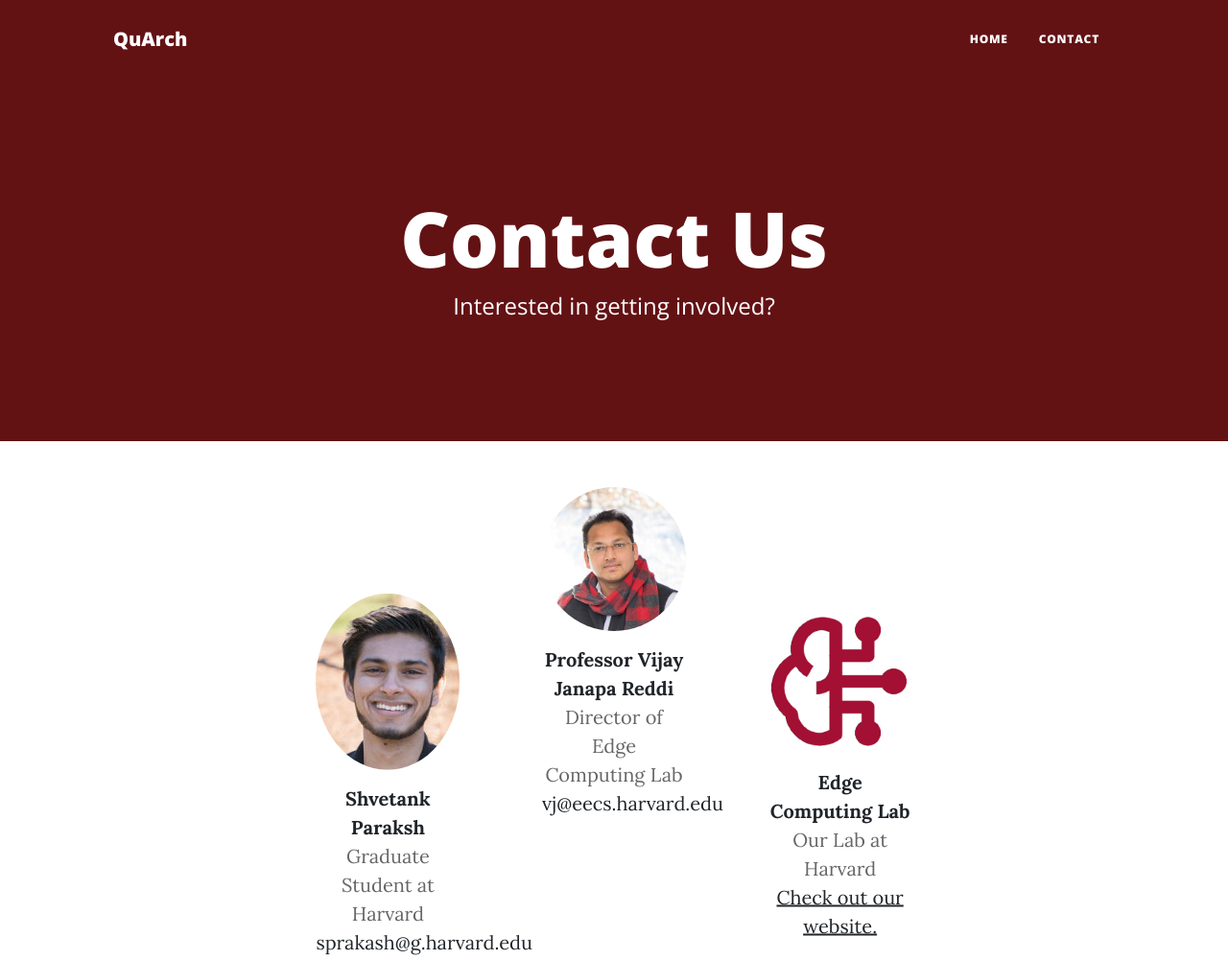
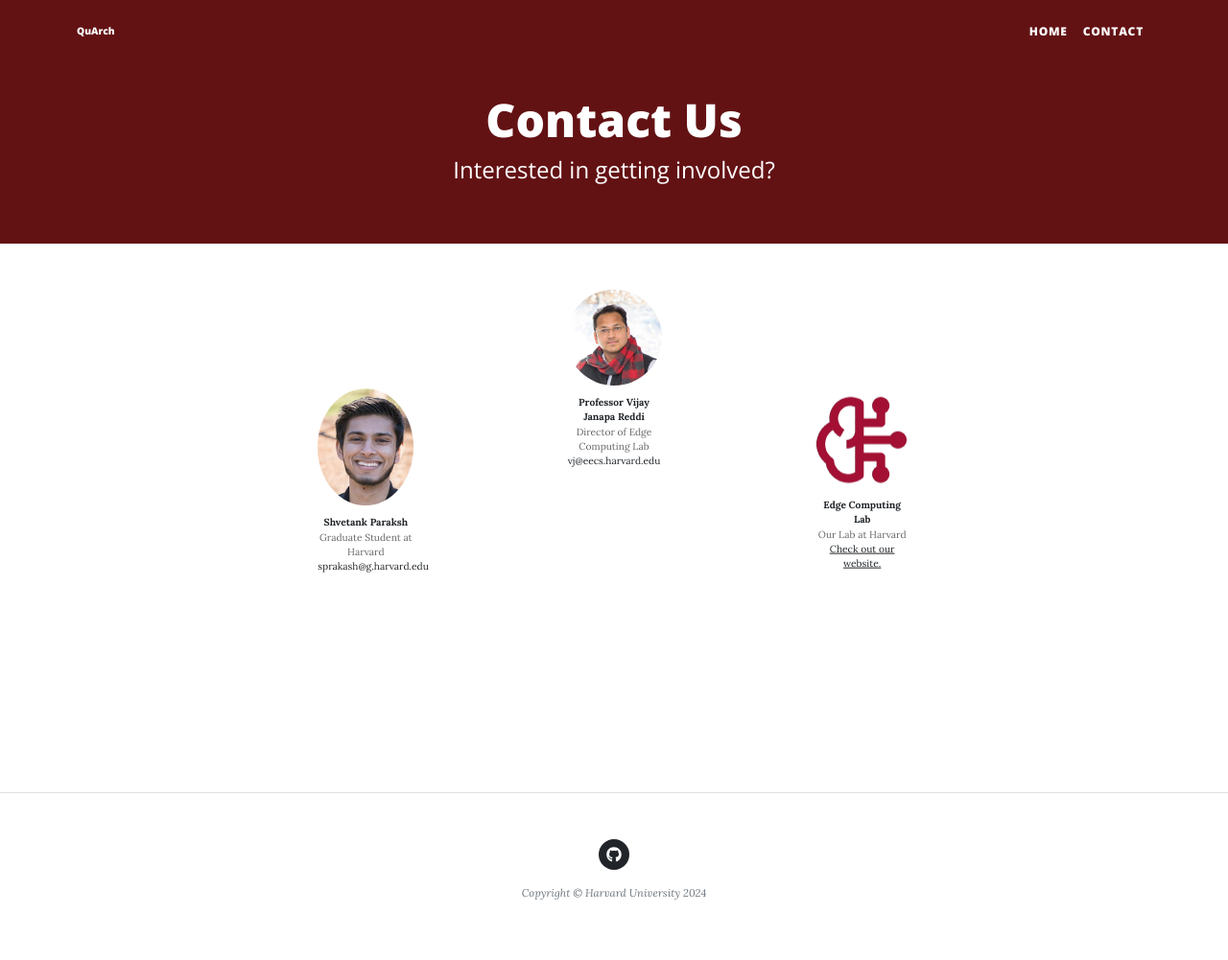
Before and after one commit to harvard-edge/QuArch, a website: page contact.html in a window 1280 px wide. Shown: the top 1001 px of the page at 96% size. Drawn offline with nearby package versions, Linux system fonts and the light colour scheme.

Commit message:
fixed zoom in problem on contact page

```diff
--- a/contact.html
+++ b/contact.html
@@ -16,37 +16,53 @@
     <!-- Core theme CSS (includes Bootstrap)-->
     <link href="css/styles.css" rel="stylesheet" />
     <style>
+        body {
+            font-size: 0.8em;
+            /* Reduce the overall font size */
+        }
+
         .masthead {
             background-color: #a70000;
             color: white;
-            padding: 30px 0;
+            padding: 15px 0;
+            /* Reduce padding */
         }
 
         .navbar {
             background-color: #a70000;
         }
 
-        .navbar.scrolled {
-            background-color: #a70000 !important;
+        .navbar-nav .nav-link {
+            color: #ffffff !important;
+            font-size: 0.8em;
+            /* Reduce font size */
+            padding: 10px 20px;
+            /* Reduce padding */
+        }
+
+        .navbar-brand {
+            color: #ffffff !important;
+            font-size: 0.8em;
+            /* Reduce font size */
         }
 
         @media (min-width: 992px) {
             header.masthead {
-                padding-top: 12.5rem;
-                padding-bottom: 8rem;
+                padding-top: 6rem;
+                padding-bottom: 4rem;
             }
             header.masthead .page-heading h1,
             header.masthead .page-heading .h1,
             header.masthead .site-heading h1,
             header.masthead .site-heading .h1 {
-                font-size: 5rem;
+                font-size: 3rem;
             }
             header.masthead .post-heading h1,
             header.masthead .post-heading .h1 {
-                font-size: 3.5rem;
+                font-size: 2.5rem;
             }
             header.masthead .post-heading .subheading {
-                font-size: 1.875rem;
+                font-size: 1.5rem;
             }
         }
 
@@ -55,14 +71,14 @@
             flex-direction: column;
             align-items: center;
             position: relative;
-            height: 600px;
-            /* Increased height for more vertical spread */
+            height: 500px;
+            /* Reduced height */
         }
 
         .team-member {
             position: absolute;
-            width: 150px;
-            /* Adjust width as needed */
+            width: 100px;
+            /* Reduce width */
             text-align: center;
         }
 
@@ -71,7 +87,8 @@
             width: 100%;
             height: auto;
             object-fit: cover;
-            margin-bottom: 15px;
+            margin-bottom: 10px;
+            /* Reduce margin */
         }
 
         .team-member:nth-child(1) {
@@ -81,15 +98,15 @@
         }
 
         .team-member:nth-child(2) {
-            top: 300px;
-            /* Increased vertical position */
+            top: 200px;
+            /* Reduce vertical position */
             left: 10%;
             transform: translate(-50%, -50%);
         }
 
         .team-member:nth-child(3) {
-            top: 300px;
-            /* Increased vertical position */
+            top: 200px;
+            /* Reduce vertical position */
             right: 10%;
             transform: translate(50%, -50%);
         }
@@ -98,6 +115,8 @@
             margin: 0;
             text-align: center;
             width: 100%;
+            font-size: 0.8em;
+            /* Reduce font size */
         }
 
         .team-member p.name {
@@ -107,30 +126,35 @@
         .team-member p.title {
             color: #666;
         }
+
+        .container {
+            max-width: 90%;
+            /* Reduce container width */
+        }
     </style>
 </head>
 
 <body>
     <!-- Navigation-->
     <nav class="navbar navbar-expand-lg navbar-light" id="mainNav">
-        <div class="container px-4 px-lg-5">
+        <div class="container px-2 px-lg-3">
             <a class="navbar-brand" href="index.html">QuArch</a>
             <button class="navbar-toggler" type="button" data-bs-toggle="collapse" data-bs-target="#navbarResponsive" aria-controls="navbarResponsive" aria-expanded="false" aria-label="Toggle navigation">
                 Menu
                 <i class="fas fa-bars"></i>
             </button>
             <div class="collapse navbar-collapse" id="navbarResponsive">
-                <ul class="navbar-nav ms-auto py-4 py-lg-0">
-                    <li class="nav-item"><a class="nav-link px-lg-3 py-3 py-lg-4" href="index.html">Home</a></li>
-                    <li class="nav-item"><a class="nav-link px-lg-3 py-3 py-lg-4" href="contact.html">Contact</a></li>
+                <ul class="navbar-nav ms-auto py-2 py-lg-0">
+                    <li class="nav-item"><a class="nav-link px-lg-2 py-2 py-lg-3" href="index.html">Home</a></li>
+                    <li class="nav-item"><a class="nav-link px-lg-2 py-2 py-lg-3" href="contact.html">Contact</a></li>
                 </ul>
             </div>
         </div>
     </nav>
     <!-- Page Header-->
     <header class="masthead" style="background-color: #a70000;">
-        <div class="container position-relative px-4 px-lg-5">
-            <div class="row gx-4 gx-lg-5 justify-content-center">
+        <div class="container position-relative px-2 px-lg-3">
+            <div class="row gx-2 gx-lg-3 justify-content-center">
                 <div class="col-md-10 col-lg-8 col-xl-7">
                     <div class="page-heading">
                         <h1>Contact Us</h1>
@@ -142,8 +166,8 @@
     </header>
     <!-- Main Content-->
     <main class="mb-4">
-        <div class="container px-4 px-lg-5">
-            <div class="row gx-4 gx-lg-5 justify-content-center">
+        <div class="container px-2 px-lg-3">
+            <div class="row gx-2 gx-lg-3 justify-content-center">
                 <div class="col-md-10 col-lg-8 col-xl-7" style="text-align: center;">
                     <div class="team-container">
                         <div class="team-member">
@@ -171,8 +195,8 @@
     </main>
     <!-- Footer-->
     <footer class="border-top">
-        <div class="container px-4 px-lg-5">
-            <div class="row gx-4 gx-lg-5 justify-content-center">
+        <div class="container px-2 px-lg-3">
+            <div class="row gx-2 gx-lg-3 justify-content-center">
                 <div class="col-md-10 col-lg-8 col-xl-7">
                     <ul class="list-inline text-center">
                         <li class="list-inline-item">
```
